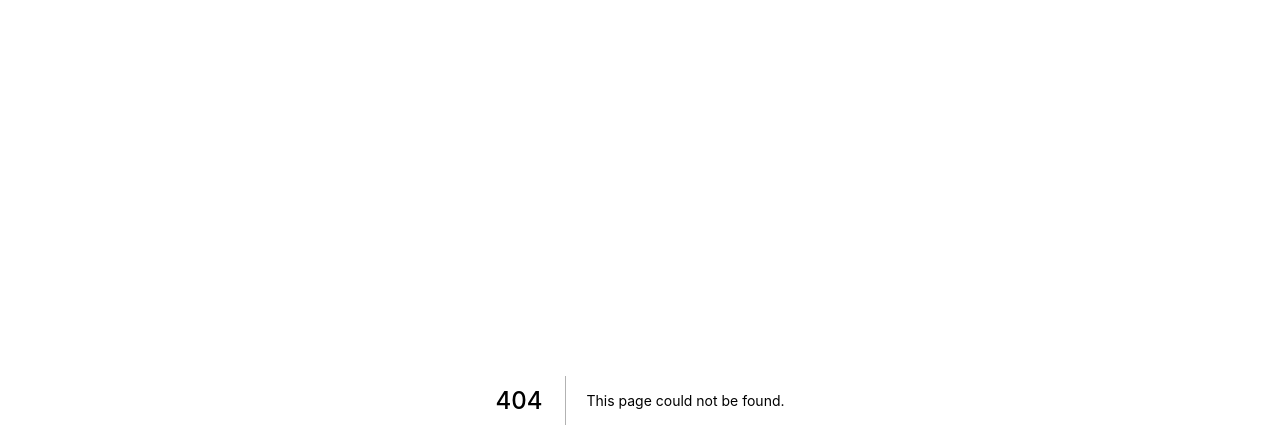
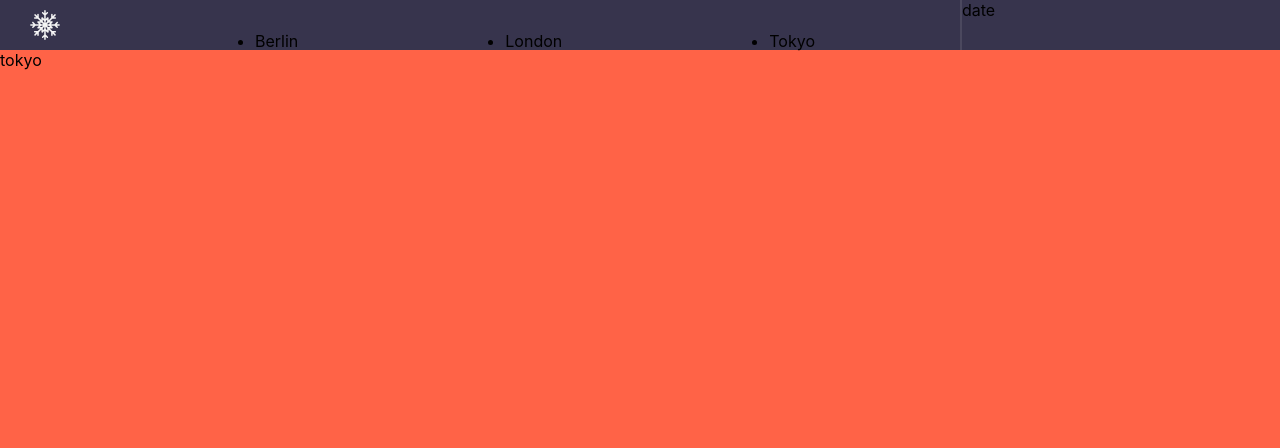
Before and after one commit to bircankut/snowflake, a Next.js app: page /tokyo/tokyo in a window 1280 px wide. Before the commit this address had no page. Shown: the top 448 px of the page. Built offline with nearby package versions, Linux system fonts and the light colour scheme.

Commit message:
Add router logic to header section

```diff
--- /dev/null
+++ b/pages/berlin/berlin.module.css
@@ -0,0 +1,5 @@
+.berlin{
+  height: 100vh;
+  width: 100vw;
+  background-color: tomato;
+}
--- /dev/null
+++ b/pages/london/london.module.css
@@ -0,0 +1,5 @@
+.london{
+  height: 100vh;
+  width: 100vw;
+  background-color: tomato;
+}
--- /dev/null
+++ b/pages/tokyo/tokyo.module.css
@@ -0,0 +1,5 @@
+.tokyo{
+  height: 100vh;
+  width: 100vw;
+  background-color: tomato;
+}
--- /dev/null
+++ b/pages/tokyo/tokyo.tsx
@@ -0,0 +1,16 @@
+import React from "react";
+import { Header } from "../../src/containers/header/header";
+import style from './tokyo.module.css'
+
+interface TokyoProps {}
+
+const Tokyo = ({}: TokyoProps) => {
+  return (
+    <div className={style.tokyo}>
+      <Header/>
+      <div>tokyo</div>
+    </div>
+  );
+};
+
+export default Tokyo ;
--- a/src/components/cities/cities.tsx
+++ b/src/components/cities/cities.tsx
@@ -1,14 +1,29 @@
 import React from "react";
 import type { NextPage } from 'next'
 import style from './cities.module.css'
+import Link from "next/link";
 
 interface CitiesProps {}
 
 const Cities = ({}: CitiesProps) => {
   return(
-    <div className={style.cities}>
-      cities
-    </div>
+    <ul className={style.cities}>
+      <li>
+        <Link href="/berlin/berlin">
+          <a>Berlin</a>
+        </Link>
+      </li>
+      <li>
+        <Link href="/london/london">
+          <a>London</a>
+        </Link>
+      </li>
+      <li>
+        <Link href="/tokyo/tokyo">
+          <a>Tokyo</a>
+        </Link>
+      </li>
+    </ul>
   )
 }
 
```
Also changed, not shown: pages/berlin/berlin.tsx (added, +16 -0 lines), pages/london/london.tsx (added, +16 -0 lines).
